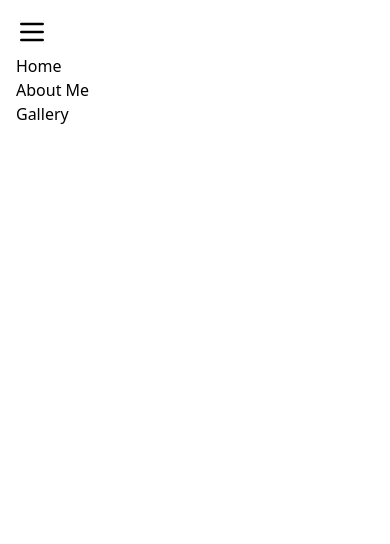
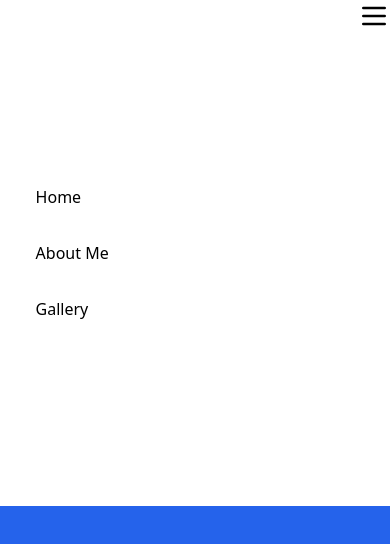
Before and after one commit to Sapereza/Sarah-e-Portfolio, a website: page index.html in a window 390 px wide. Drawn offline with Linux system fonts and the light colour scheme.

Commit message:
testing design

```diff
--- a/app.js
+++ b/app.js
@@ -1,8 +1,14 @@
-function menu() {
-    var x = document.getElementById("navList");
-    if (x.style.display === "block") {
-      x.style.display = "none";
-    } else {
-      x.style.display = "block";
-    }
+//function menu() {
+   // var x = document.getElementById("navList");
+   // if (x.style.display === "block") {
+   //   x.style.display = "none";
+   // } else {
+   //   x.style.display = "block";
+  //  }
+  //}
+
+  const navList = document.querySelector('.navList')
+  function onToggleMenu(e){
+    e.name = e.name === 'menu' ? 'menu' : 'menu;'
+    navList.classList.toggle('top-[9%]');
   }
--- a/index.html
+++ b/index.html
@@ -7,42 +7,41 @@
     <link href="/dist/output.css" rel="stylesheet">
     <title>Document</title>
 </head>
-<body>
-    <header>
+<body class="bg-blue-600">
+    <header class="bg-white">
+        <!--START OF NAVIGATION MENU-->
+    <nav class="flex justify-between w-[92%] mx-auto">
 
-    </header>
+        <div id="navList" class="md:static bg-white md:min-h-fit min-h-[60vh] left-0 top-[5%] md:w-auto w-full flex items-center px-5">
+            <ul class="flex md:flex-row flex-col md:items-center md:gap-[4vw] gap-8">
+                <li>
+                    <a class="hover:text-slate-400" href="index.html">Home</a>
+                </li>
 
-    <!--START OF NAVIGATION MENU-->
-    <nav class="m-4">
-        <div class="sm:float-right">
-        <div>
-            <button onclick="menu()" class="md:hidden">
+                <li>
+                    <a class="hover:text-slate-400" href="aboutMe.html">About Me</a>
+                </li>
+
+                <li>
+                    <a class="hover:text-slate-400" href="gallery.html">Gallery</a>
+                </li>
+            </ul>
+        </div>
+
+
+            <button onclick="onToggleMenu(this)" name="menu" class="md:hidden absolute top-0 right-0">
                 <svg class="h-8 w-8 text-black" fill="none" viewBox="0 0 24 24" stroke="currentColor">
                     <path stroke-linecap="round" stroke-linejoin="round" stroke-width="2" d="M4 6h16M4 12h16M4 18h16"/>
                 </svg>
             </button>
-        </div>
-
-        <div id="navList" class="md:hidden">
-            <ul class="list-none">
-                <li>
-                    <a href="index.html">Home</a>
-                </li>
-
-                <li>
-                    <a href="aboutMe.html">About Me</a>
-                </li>
-
-                <li>
-                    <a href="gallery.html">Gallery</a>
-                </li>
-            </ul>
-        </div>
-        </div>
 
 
     </nav>
     <!--END OF NAVIGATION MENU-->
+
+    </header>
+
+
 
     <main>
 
```
Also changed, not shown: dist/output.css.
